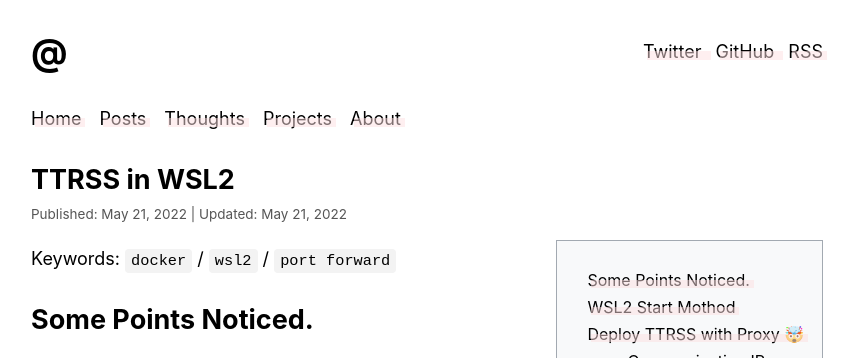
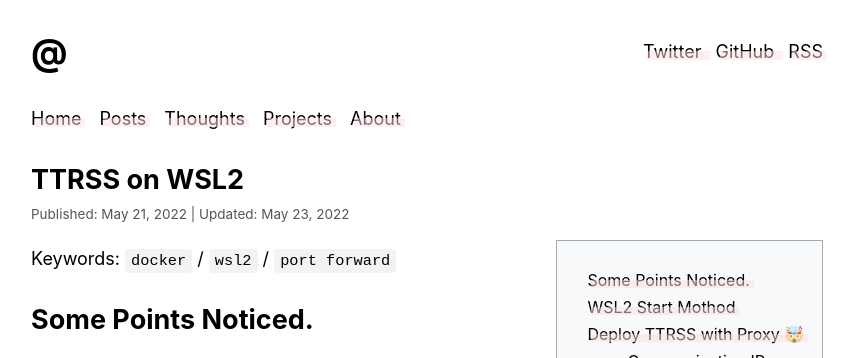
Before and after one commit to bGZo/blog, a Jekyll site: the page built from _posts/posts/2022-05-21-ttrss-on-wsl2.md, in a window 1280 px wide and 900 px high. Shown: the top 358 px of the window, without its empty margins (213-1071 px from the left). Built offline with Jekyll 4.4.1, drawn with Linux system fonts in a browser that asks for light colours.

Commit message:
Update Articles

```diff
--- a/_posts/posts/2022-05-21-ttrss-in-wsl2.md
+++ b/_posts/posts/2022-05-21-ttrss-on-wsl2.md
@@ -1,7 +1,7 @@
 ---
 layout: post
-title: TTRSS in WSL2
-updated: 2022-05-21
+title: TTRSS on WSL2
+updated: 2022-05-23
 category: posts
 comment_link: https://github.com/bGZo/blog/issues/3
 ---
```
